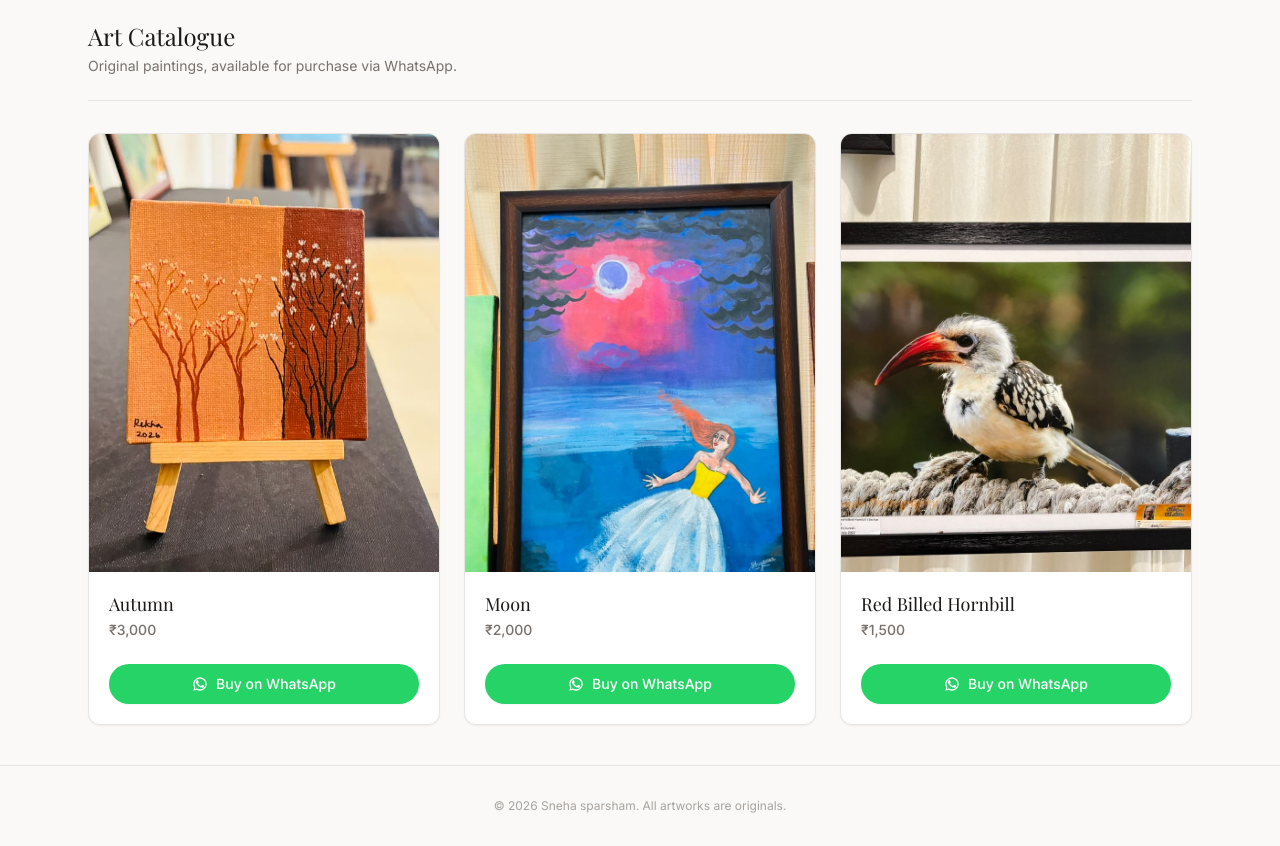
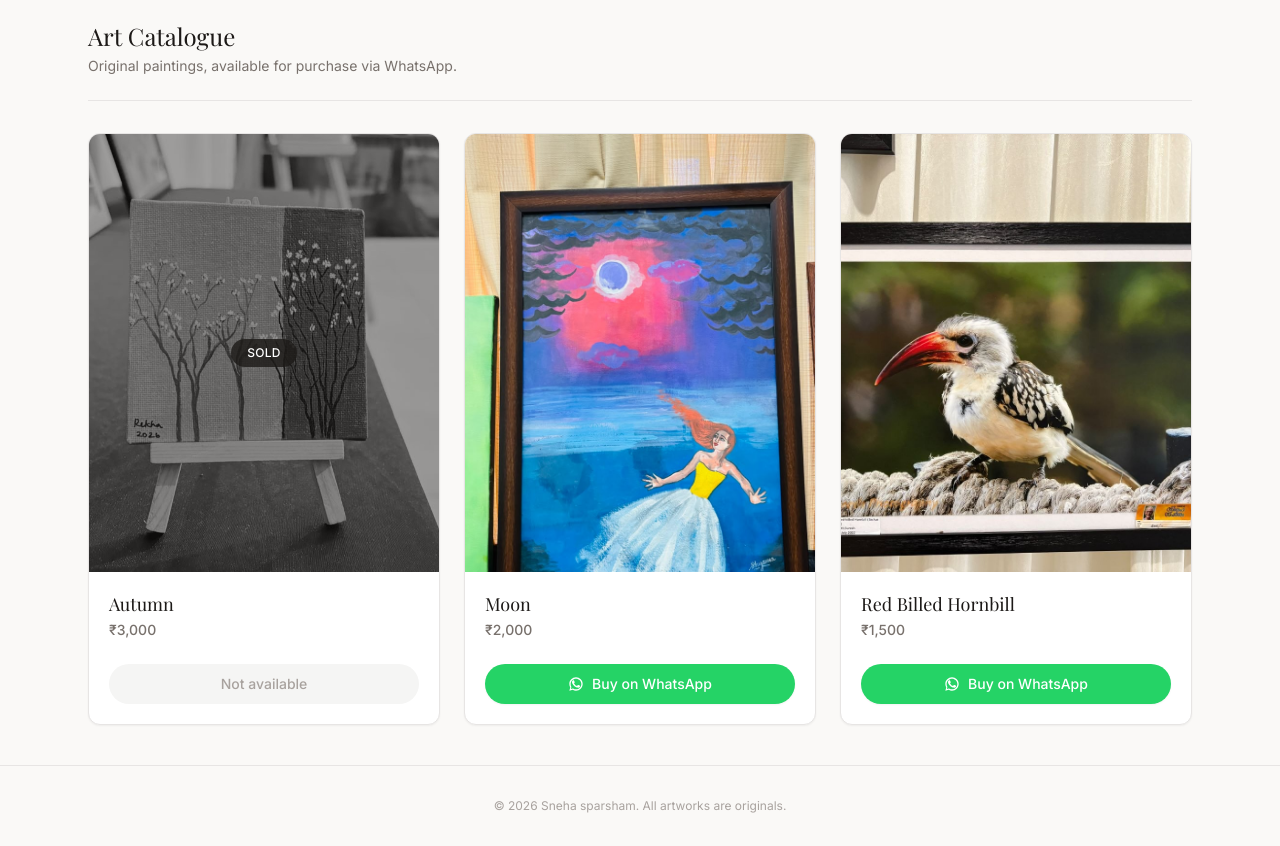
Before and after one commit to jasilmohmd/Art-catalogue, a Next.js app: page / in a window 1280 px wide. Shown: the part 820-1666 px from the top of the page. Built offline with nearby package versions, Linux system fonts and the light colour scheme; a web font is replaced by a local one.

Commit message:
chore: mark Autumn sold

```diff
--- a/data/artworks.ts
+++ b/data/artworks.ts
@@ -13,8 +13,8 @@ export const artworks: Artwork[] = [
     id: "autumn",
     name: "Autumn",
     price: 3000,
-    image: "/artworks/autumn-3000.jpeg",
-    available: true,
+    image: "/artworks/autumn-3000-sold.jpeg",
+    available: false,
   },
   {
     id: "moon",
```
Also changed, not shown: public/artworks/autumn-3000-sold.jpeg (renamed from public/artworks/autumn-3000.jpeg).
